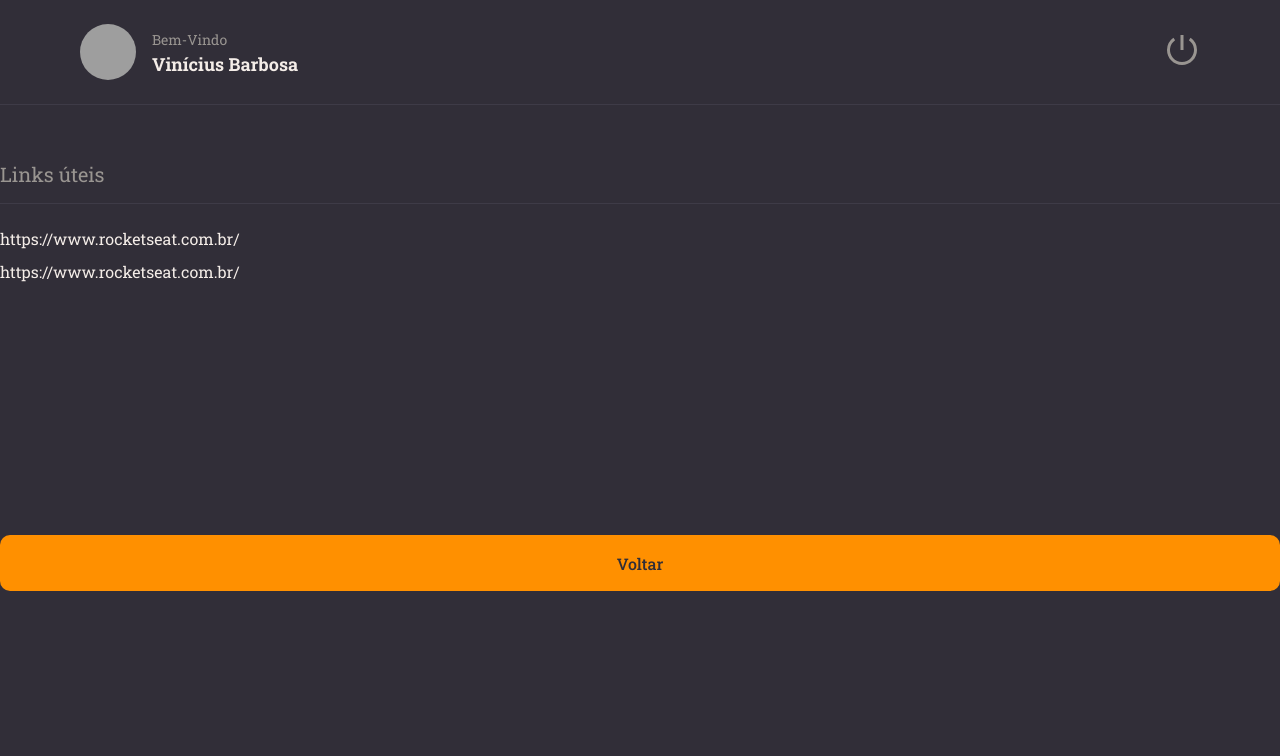
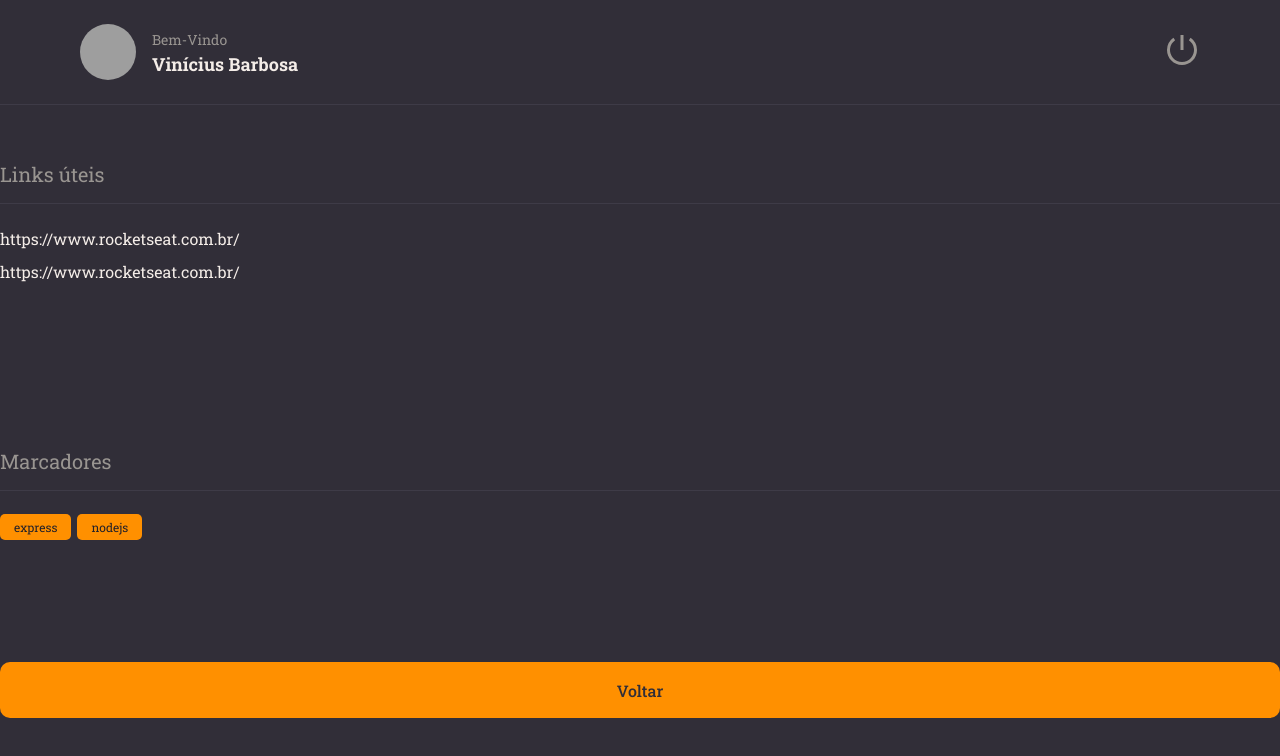
Before and after one commit to Vinicius-Barbosa-Santos/rocketseat-notes, a React (Vite) app: page / in a window 1280 px wide. Shown: the top 756 px of the page. Built offline with nearby package versions, Linux system fonts and the light colour scheme; grey boxes are pictures that could not be loaded.

Commit message:
Tag container

```diff
--- /dev/null
+++ b/src/components/Tag/index.jsx
@@ -0,0 +1,10 @@
+import * as C from './styles'
+
+// eslint-disable-next-line react/prop-types
+export const Tag = ({ title }) => {
+    return (
+        <C.TagsContainer>
+            {title}
+        </C.TagsContainer>
+    )
+}
--- /dev/null
+++ b/src/components/Tag/styles.js
@@ -0,0 +1,10 @@
+import styled from "styled-components";
+
+export const TagsContainer = styled.span`
+    font-size: 12px;
+    padding: 5px 14px;
+    border-radius: 5px;
+    margin-right: 6px;
+    color: ${({theme}) => theme.COLORS.BACKGROUND_900};
+    background-color: ${({theme}) => theme.COLORS.ORANGE};
+`
--- a/src/pages/Details/index.jsx
+++ b/src/pages/Details/index.jsx
@@ -5,6 +5,7 @@
 import { Header } from '../../components/Header'
 import { Button } from '../../components/Button'
 import { Section } from '../../components/Section'
+import { Tag } from '../../components/Tag'
 
 export const Details = () => {
   return (
@@ -18,6 +19,11 @@
         </C.Links>
       </Section>
 
+      <Section title={'Marcadores'}>
+        <Tag title={'express'}/>
+        <Tag title={'nodejs'}/>
+      </Section>
+
       <Button title={'Voltar'} />
     </C.DetailsContainer>
   )
```
